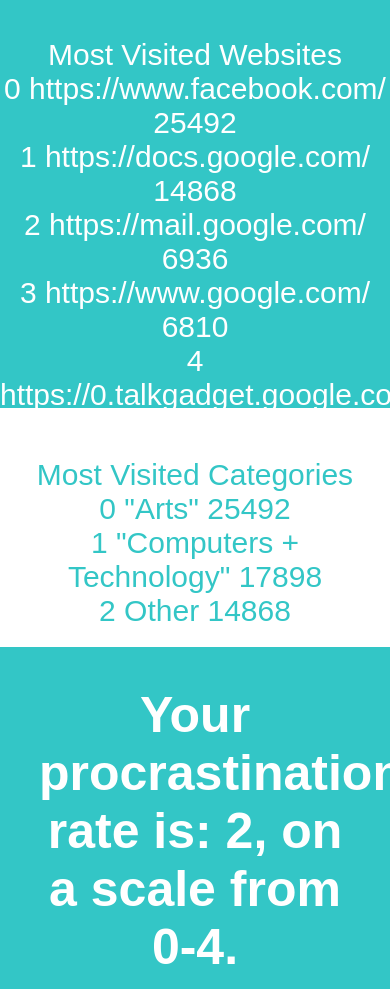
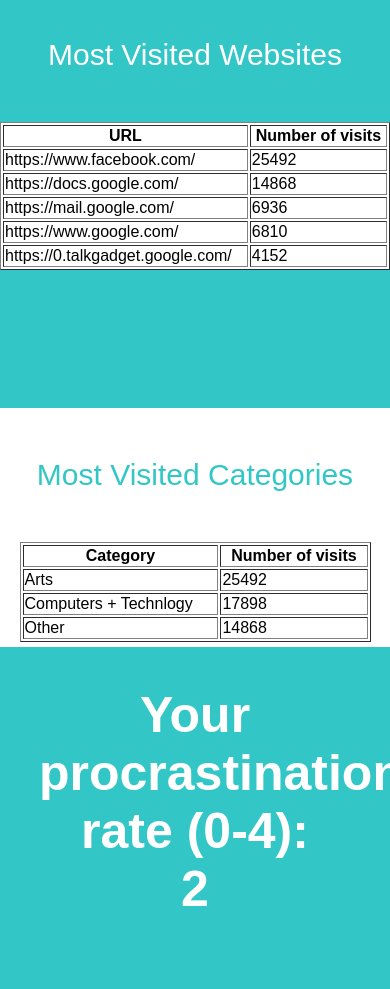
Before and after one commit to atan4/procrastinapp, a website: page www/indexdata.html in a window 390 px wide. Shown: the part 1240-2229 px from the top of the page. After the commit the page ends 2171 px from the top, so only its background shows below. Drawn offline with nearby package versions, Linux system fonts and the light colour scheme.

Commit message:
final frontend

```diff
--- a/www/css/indexdata.css
+++ b/www/css/indexdata.css
@@ -19,6 +19,17 @@
 
 #p {
 
+
+
+}
+
+table{
+
+    max-width: 800px;
+    margin-left: auto;
+    margin-right: auto;
+    margin-top: 50px;
+    background-color: #FFFFFF;
 
 
 }
--- a/www/indexdata.html
+++ b/www/indexdata.html
@@ -38,11 +38,37 @@
         <div class="box fade-in three">
             <div>
             <p  id = "results">                                Most Visited Websites<br>
-0         https://www.facebook.com/       25492 <br>
-1          https://docs.google.com/       14868 <br>
-2          https://mail.google.com/        6936<br>
-3           https://www.google.com/        6810<br>
-4  https://0.talkgadget.google.com/        4152</p>
+
+                <table style="width:100%" border="1">
+                    <tbody>
+                    <tr>
+                        <th>URL</th>
+                        <th>Number of visits</th>
+                    </tr>
+                    <tr>
+                        <td>https://www.facebook.com/</td>
+                        <td>25492</td>
+                    </tr>
+                    <tr>
+                        <td>https://docs.google.com/</td>
+                        <td>14868</td>
+                    </tr>
+                    <tr>
+                        <td>https://mail.google.com/</td>
+                        <td>6936</td>
+                    </tr>
+                    <tr>
+                        <td>https://www.google.com/</td>
+                        <td>6810</td>
+                    </tr>
+                    <tr>
+                        <td>https://0.talkgadget.google.com/</td>
+                        <td>4152</td>
+                    </tr>
+                    </tbody>
+                </table>
+
+                </p>
                 </div>
         </div>
 
@@ -52,15 +78,32 @@
         <section id="graph3">
             <div class="box fade-in four">
             <div><p id="results2"> Most Visited Categories<br>
-0                    "Arts"        25492<br>
-1  "Computers + Technology"        17898<br>
-2                     Other        14868</p></div>
-        </div>
+                <table style="width:100%" border="1">
+                    <tr>
+                        <th>Category</th>
+                        <th>Number of visits</th>
+                    </tr>
+                    <tr>
+                        <td>Arts</td>
+                        <td>25492</td>
+                    </tr>
+                    <tr>
+                        <td>Computers + Technlogy</td>
+                        <td>17898</td>
+                    </tr>
+                    <tr>
+                        <td>Other</td>
+                        <td>14868</td>
+                    </tr>
+                </table>
+            </div>
+            </div>
         </section>
 
         <section id="graph4">
                  <div class="box fade-in five">
-                     <div><header id="finalresult"><b>Your procrastination rate is: 2, on a scale from 0-4.</b></header></div>
+                     <div><header id="finalresult"><b>Your procrastination rate (0-4):</br>2</b></header>
+            </div>
         </div>
         </section>
 
```
